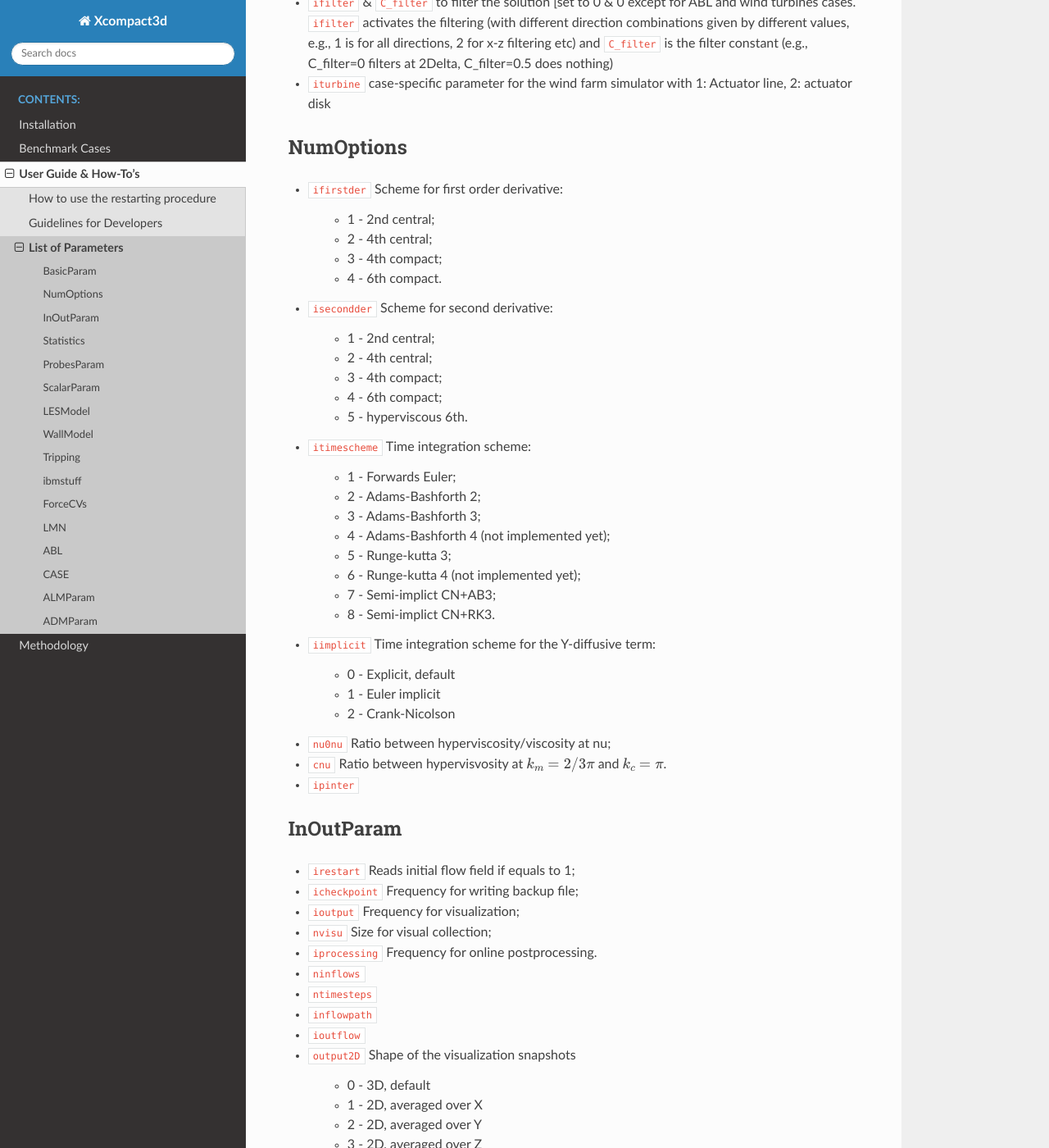
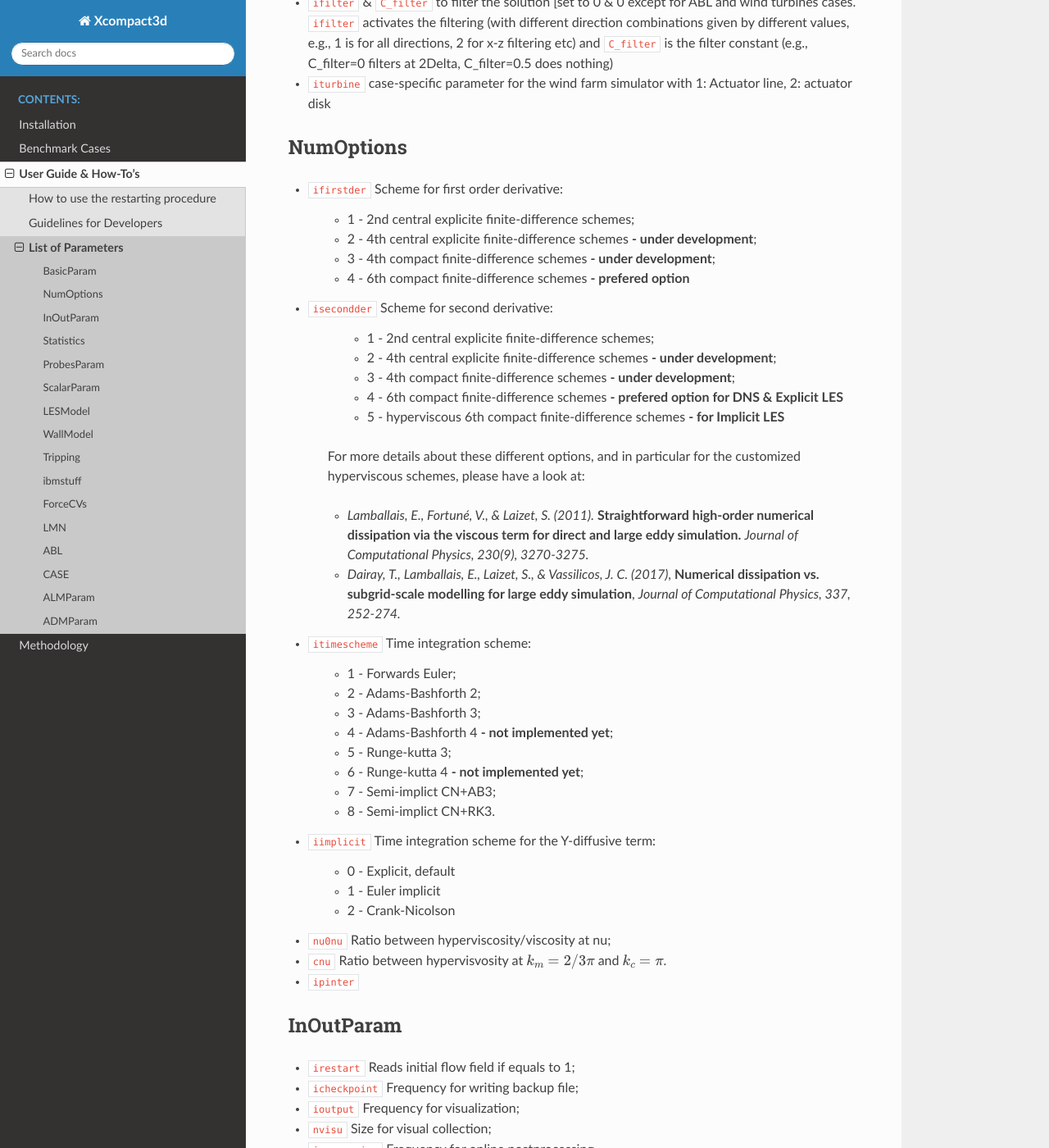
Before and after one commit to xcompact3d/Incompact3d, a Sphinx documentation site: the page built from docs/pages/user_guide/parameters.rst, in a window 1280 px wide and 1400 px high, scrolled down 3347 px. Shown: the whole window at 82% size. Built offline with Sphinx 7.4.7 and the Read the Docs theme 2.0.0, drawn with Linux system fonts in a browser that asks for light colours; some of the changed text lies outside the part shown.

Commit message:
Update parameters.rst

```diff
--- a/docs/pages/user_guide/parameters.rst
+++ b/docs/pages/user_guide/parameters.rst
@@ -83,7 +83,7 @@ You can modify the ``BC-<flow-configuration>.f90`` file to change the inlet and/
     - 4 - ILES [prefered options for LES]
 
 Please note that we will eventually remove all explicit LES models from the code as our ILES approach is cheaper with the same quality of results, if not better.
-See *airay, T., Lamballais, E., Laizet, S., & Vassilicos, J. C. (2017)*, **Numerical dissipation vs. subgrid-scale modelling for large eddy simulation**, *Journal of Computational Physics, 337, 252-274* and *Mahfoze, O. A., & Laizet, S. (2021)*, **Non-explicit large eddy simulations of turbulent channel flows from Reτ= 180 up to Reτ= 5,200**, *Computers & Fluids, 228, 105019*.
+See *Dairay, T., Lamballais, E., Laizet, S., & Vassilicos, J. C. (2017)*, **Numerical dissipation vs. subgrid-scale modelling for large eddy simulation**, *Journal of Computational Physics, 337, 252-274* and *Mahfoze, O. A., & Laizet, S. (2021)*, **Non-explicit large eddy simulations of turbulent channel flows from Reτ= 180 up to Reτ= 5,200**, *Computers & Fluids, 228, 105019*.
 
 * ``nclx1``, ``nclxn``, ``ncly1``, ``nclyn``, ``nclz1`` & ``nclzn`` define the velocity's boundary condition:
 
@@ -110,27 +110,32 @@ NumOptions
 
 * ``ifirstder`` Scheme for first order derivative:
 
-    - 1 - 2nd central;
-    - 2 - 4th central;
-    - 3 - 4th compact;
-    - 4 - 6th compact.
+    - 1 - 2nd central explicite finite-difference schemes;
+    - 2 - 4th central explicite finite-difference schemes **- under development**;
+    - 3 - 4th compact finite-difference schemes **- under development**;
+    - 4 - 6th compact finite-difference schemes **- prefered option**
 
 * ``isecondder`` Scheme for second derivative:
 
-    - 1 - 2nd central;
-    - 2 - 4th central;
-    - 3 - 4th compact;
-    - 4 - 6th compact;
-    - 5 - hyperviscous 6th.
+    - 1 - 2nd central explicite finite-difference schemes;
+    - 2 - 4th central explicite finite-difference schemes **- under development**;
+    - 3 - 4th compact finite-difference schemes **- under development**;
+    - 4 - 6th compact finite-difference schemes **- prefered option for DNS & Explicit LES**
+    - 5 - hyperviscous 6th compact finite-difference schemes **- for Implicit LES**
+
+   For more details about these different options, and in particular for the customized hyperviscous schemes, please have a look at:
+
+   - *Lamballais, E., Fortuné, V., & Laizet, S. (2011).* **Straightforward high-order numerical dissipation via the viscous term for direct and large eddy simulation.** *Journal of Computational Physics, 230(9), 3270-3275.*
+   - *Dairay, T., Lamballais, E., Laizet, S., & Vassilicos, J. C. (2017)*, **Numerical dissipation vs. subgrid-scale modelling for large eddy simulation**, *Journal of Computational Physics, 337, 252-274.*
 
 * ``itimescheme`` Time integration scheme:
 
     - 1 - Forwards Euler;
     - 2 - Adams-Bashforth 2;
     - 3 - Adams-Bashforth 3;
-    - 4 - Adams-Bashforth 4 (not implemented yet);
+    - 4 - Adams-Bashforth 4 **- not implemented yet**;
     - 5 - Runge-kutta 3;
-    - 6 - Runge-kutta 4 (not implemented yet);
+    - 6 - Runge-kutta 4 **- not implemented yet**;
     - 7 - Semi-implict CN+AB3;
     - 8 - Semi-implict CN+RK3.
 
```
